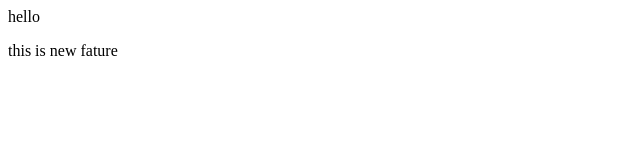
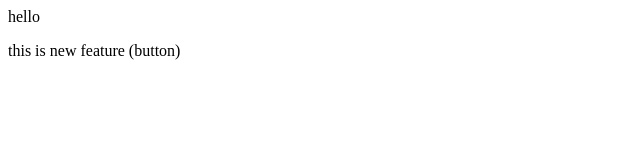
Before and after one commit to Anjali-Nimade/loacalrepo, a plain HTML site: page index.html in a window 1280 px wide. Shown: the full height of the page, 0-640 px from the left. Drawn offline with Linux system fonts and the light colour scheme.

```diff
--- a/index.html
+++ b/index.html
@@ -1,2 +1,2 @@
 <p> hello <p>
-    <p> this is new fature </p>
+    <p> this is new feature (button) </p>
```
